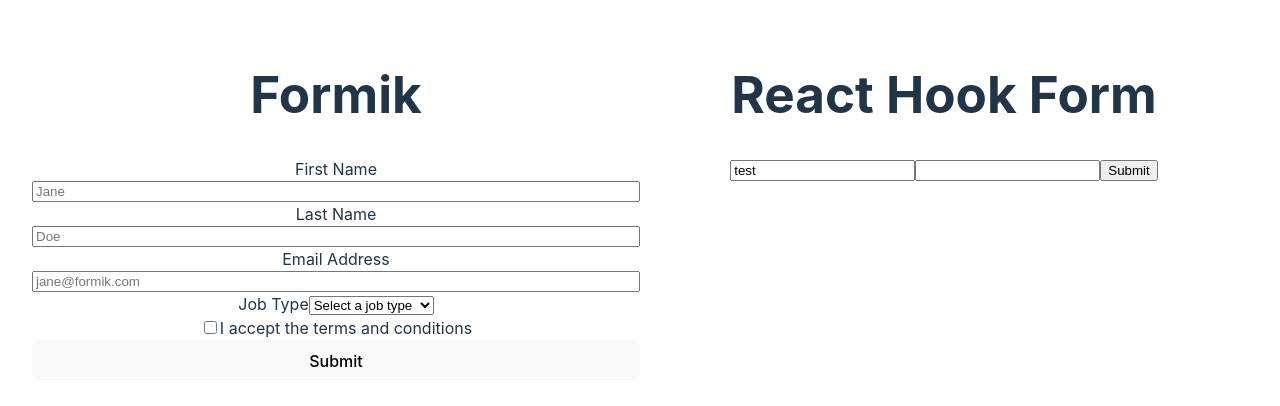
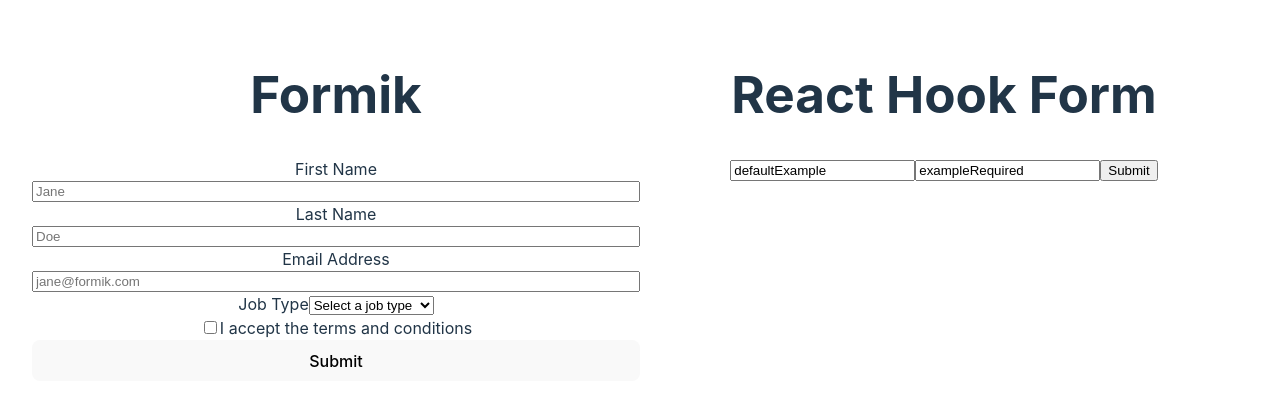
Before and after one commit to KakeiBro/react-forms, a React (Vite) app in the folder react-forms/: page / in a window 1280 px wide. Shown: the top 406 px of the page. Built offline with nearby package versions, Linux system fonts and the light colour scheme.

Commit message:
Adds extensions to explore React Hook Form's API

```diff
--- a/react-forms/src/ReactHookFormDemo.tsx
+++ b/react-forms/src/ReactHookFormDemo.tsx
@@ -11,10 +11,16 @@
     handleSubmit,
     watch,
     formState: { errors }
-  } = useForm<Inputs>()
+  } = useForm<Inputs>({
+    defaultValues: {
+      example: 'defaultExample',
+      exampleRequired: 'exampleRequired'
+    }
+  })
   const onSubmit: SubmitHandler<Inputs> = console.log
 
-  console.log(watch('example'))
+  console.log(errors)
+  console.log('watch', watch('example'))
   return (
     /* "handleSubmit" will validate your inputs before invoking "onSubmit" */
     <form onSubmit={handleSubmit(onSubmit)}>
@@ -23,9 +29,14 @@
       <input defaultValue='test' {...register('example')} />
 
       {/* include validation with required or other standard HTML validation rules */}
-      <input {...register('exampleRequired', { required: true })} />
+      <input
+        {...register('exampleRequired', {
+          required: 'This is required',
+          minLength: { value: 4, message: 'Min length is 4' }
+        })}
+      />
       {/* errors will return when field validation fails  */}
-      {errors.exampleRequired && <span>This field is required</span>}
+      {errors.exampleRequired && <span>{errors.exampleRequired.message}</span>}
 
       <input type='submit' />
     </form>
```
